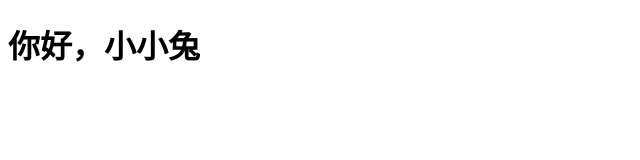
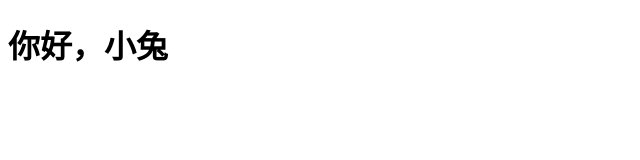
Before and after one commit to guxiaotu/guxiaotu.github.io, a plain HTML site: page index.html in a window 1280 px wide. Shown: the whole page, without its empty margins (0-640 px from the left). Drawn offline with Linux system fonts and the light colour scheme.

Commit message:
Update index.html

```diff
--- a/index.html
+++ b/index.html
@@ -1,6 +1,6 @@
 <!DOCTYPE html>
 	<title>测试</title>
 	<body>
-		<h1>你好，小小兔</h1>
+		<h1>你好，小兔</h1>
 	</body>
 <html>
```
